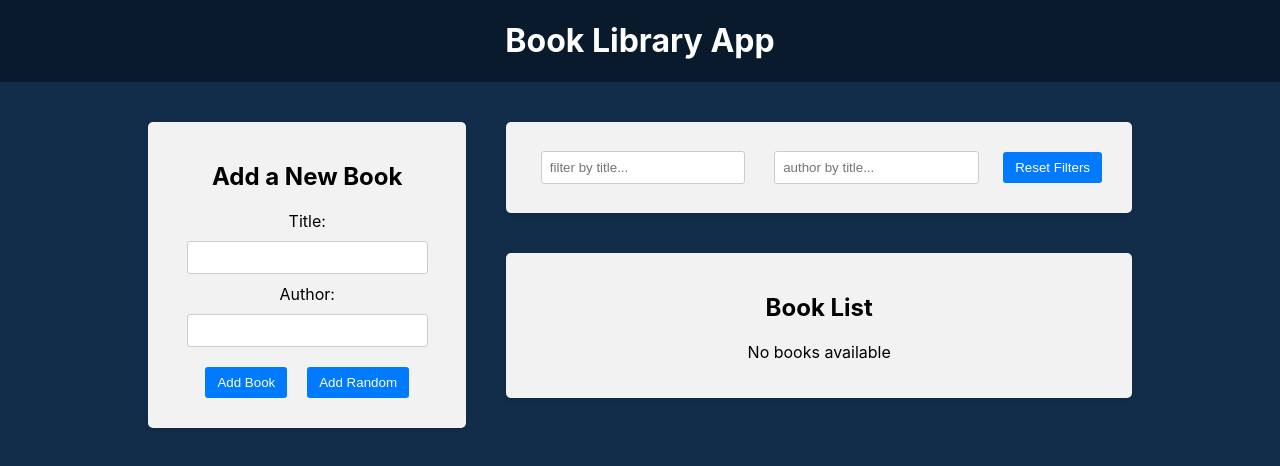
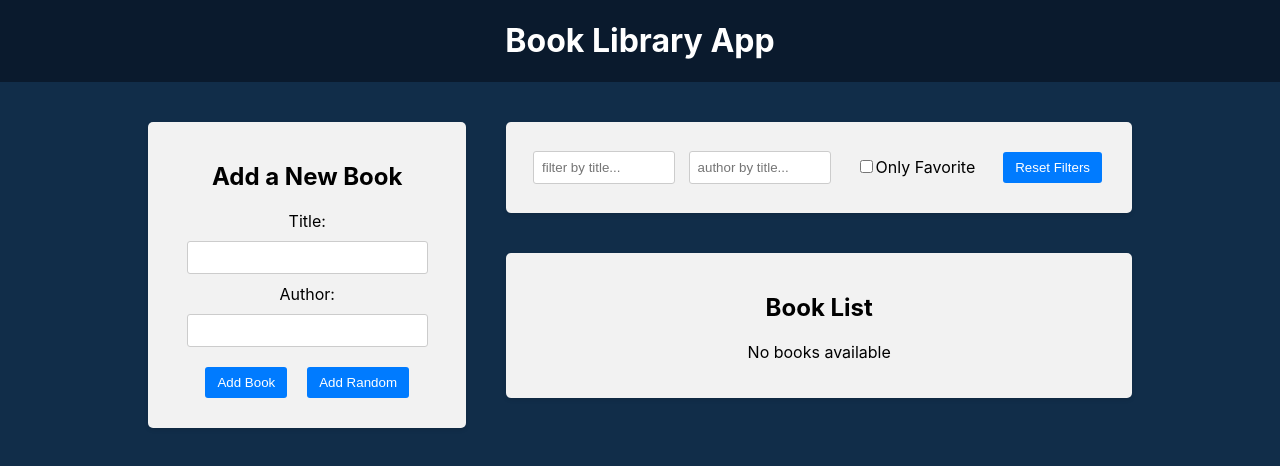
Before and after one commit to vaspurak/Book-Library-App, a React (Create React App) app in the folder frontend/: page / in a window 1280 px wide. Shown: the top 466 px of the page. Built offline with nearby package versions, Linux system fonts and the light colour scheme.

Commit message:
Favorite checkbox filter

```diff
--- a/frontend/src/components/BookList/BookList.js
+++ b/frontend/src/components/BookList/BookList.js
@@ -5,6 +5,7 @@
 import {
   selectTitleFilter,
   selectAuthorFilter,
+  selectOnlyFavoriteFilter,
 } from "../../redux/slices/filterSlice";
 import "./BookList.css";
 
@@ -12,6 +13,7 @@
   const books = useSelector((state) => state.books);
   const titleFilter = useSelector(selectTitleFilter);
   const authorFilter = useSelector(selectAuthorFilter);
+  const onlyFavoriteFilter = useSelector(selectOnlyFavoriteFilter);
   const dispatch = useDispatch();
 
   const handleDeleteBook = (id) => {
@@ -29,7 +31,9 @@
     const matchesAuthor = book.author
       .toLowerCase()
       .includes(authorFilter.toLowerCase());
-    return matchesTitle && matchesAuthor;
+
+    const matchesFavorite = onlyFavoriteFilter ? book.isFavorite : true;
+    return matchesTitle && matchesAuthor && matchesFavorite;
   });
 
   return (
--- a/frontend/src/components/Filter/Filter.js
+++ b/frontend/src/components/Filter/Filter.js
@@ -2,9 +2,11 @@
 import {
   setTitleFilter,
   setAuthorFilter,
+  setOnlyFavoriteFilter,
+  resetFilters,
   selectTitleFilter,
   selectAuthorFilter,
-  resetFilters,
+  selectOnlyFavoriteFilter,
 } from "../../redux/slices/filterSlice";
 import "./Filter.css";
 
@@ -12,12 +14,17 @@
   const dispatch = useDispatch();
   const titleFilter = useSelector(selectTitleFilter);
   const authorFilter = useSelector(selectAuthorFilter);
+  const onlyFavoriteFilter = useSelector(selectOnlyFavoriteFilter);
 
   const handleTitleFilterChange = (e) => {
     dispatch(setTitleFilter(e.target.value));
   };
   const handleAuthorFilterChange = (e) => {
     dispatch(setAuthorFilter(e.target.value));
+  };
+
+  const hanldeOnlyFavoriteFilter = () => {
+    dispatch(setOnlyFavoriteFilter());
   };
 
   const handleResetFilters = () => {
@@ -43,6 +50,16 @@
             onChange={handleAuthorFilterChange}
           />
         </div>
+        <div className="filter-group">
+          <label>
+            <input
+              type="checkbox"
+              checked={onlyFavoriteFilter}
+              onChange={hanldeOnlyFavoriteFilter}
+            />
+            Only Favorite
+          </label>
+        </div>
         <button type="button" onClick={handleResetFilters}>
           Reset Filters
         </button>
--- a/frontend/src/redux/slices/filterSlice.js
+++ b/frontend/src/redux/slices/filterSlice.js
@@ -3,6 +3,7 @@
 const initialState = {
   title: "",
   author: "",
+  onlyFavorite: false,
 };
 const filterSlice = createSlice({
   name: "filter",
@@ -18,15 +19,23 @@
     setAuthorFilter: (state, action) => {
       state.author = action.payload;
     },
+    setOnlyFavoriteFilter: (state) => {
+      state.onlyFavorite = !state.onlyFavorite;
+    },
 
-    resetFilters: (state) => {
+    resetFilters: () => {
       return initialState;
     },
   },
 });
 
-export const { setTitleFilter, setAuthorFilter, resetFilters } =
-  filterSlice.actions;
+export const {
+  setTitleFilter,
+  setAuthorFilter,
+  resetFilters,
+  setOnlyFavoriteFilter,
+} = filterSlice.actions;
 export const selectTitleFilter = (state) => state.filter.title;
 export const selectAuthorFilter = (state) => state.filter.author;
+export const selectOnlyFavoriteFilter = (state) => state.filter.onlyFavorite;
 export default filterSlice.reducer;
```
